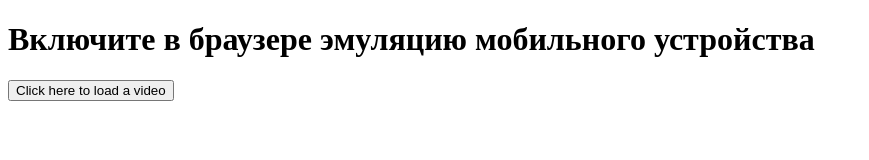
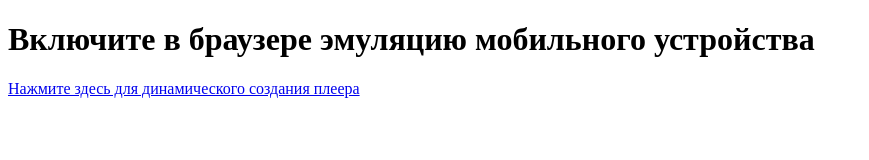
Before and after one commit to boozerok/tvigle-player-test, a plain HTML site: page index.html in a window 1280 px wide. Shown: the whole page, without its empty margins (0-869 px from the left). Drawn offline with nearby package versions, Linux system fonts and the light colour scheme.

Commit message:
added a link

```diff
--- a/index.html
+++ b/index.html
@@ -25,7 +25,7 @@
 
   <h1>Включите в браузере эмуляцию мобильного устройства</h1>
 
-  <button id="startButton">Click here to load a video</button>
+  <a href="#" id="startButton">Нажмите здесь для динамического создания плеера</a>
   <div id="playerCont" class="player hidden"></div>
 
   <script
```
